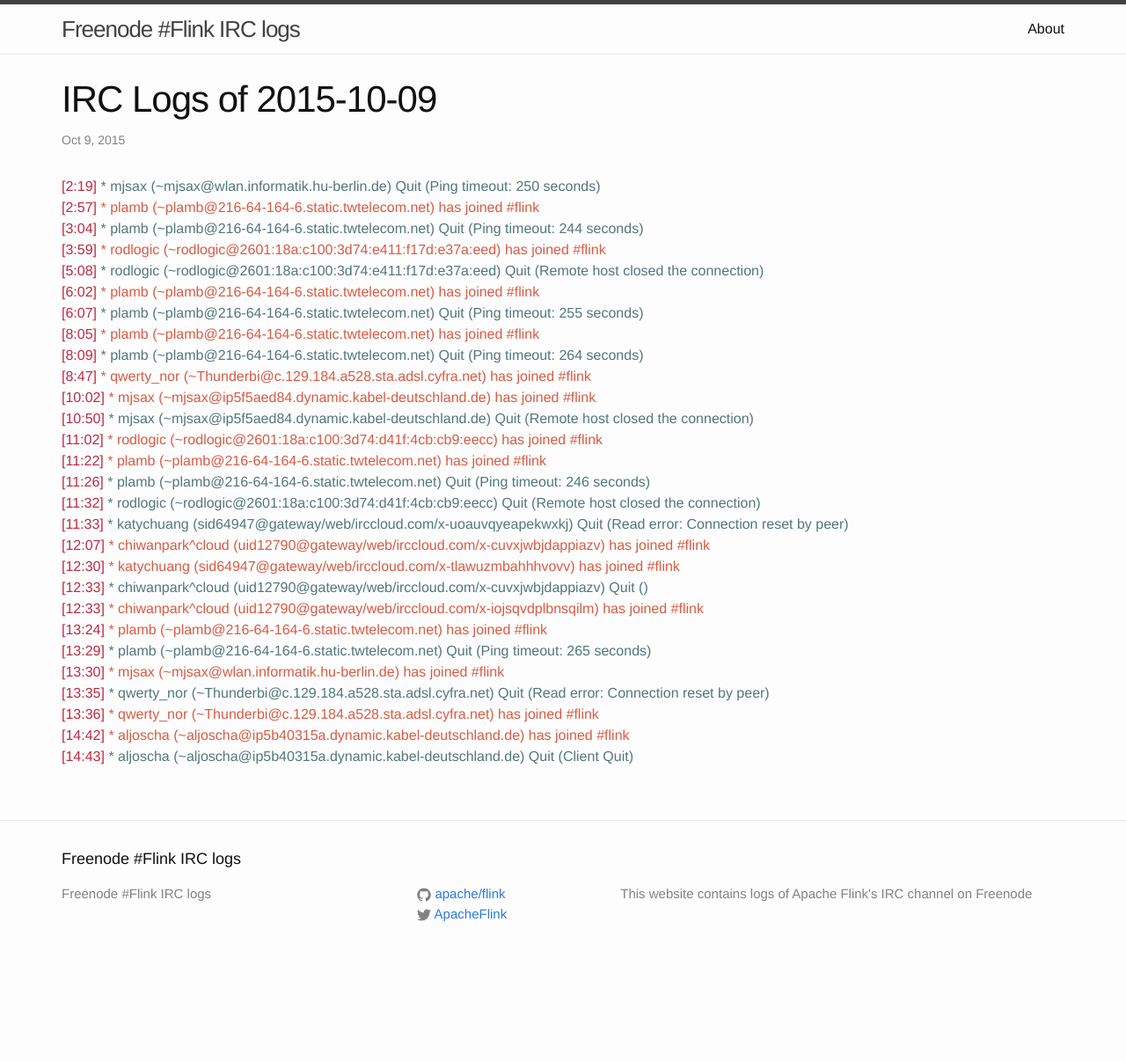
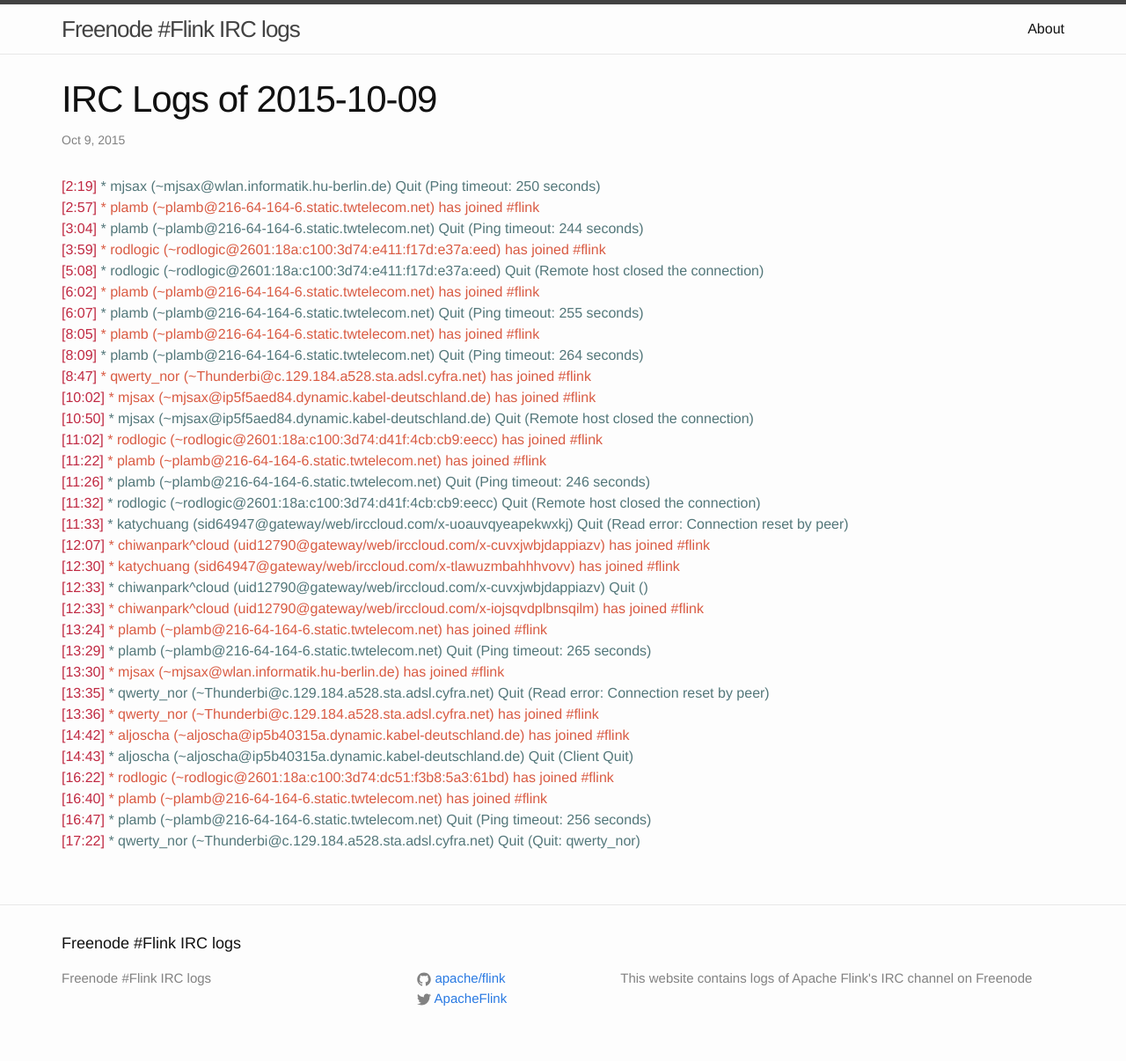
Before and after one commit to flink-irc-logs/flink-irc-logs.github.io, a Jekyll site: the page built from _posts/2015-10-09-logs.markdown, in a window 1280 px wide. Shown: the whole page at 88% size. Built offline with Jekyll 4.4.1, drawn with Linux system fonts in a browser that asks for light colours; before the commit the page ends 1110 px from its top, so only the background shows below that.

Commit message:
Update of the logs on Fri Oct  9 17:24:55 CEST 2015

```diff
--- a/_posts/2015-10-09-logs.markdown
+++ b/_posts/2015-10-09-logs.markdown
@@ -32,3 +32,7 @@
 <span class="irc-date">[13:36]</span> <span class="irc-green">* qwerty_nor (~Thunderbi@c.129.184.a528.sta.adsl.cyfra.net) has joined #flink</span><br />
 <span class="irc-date">[14:42]</span> <span class="irc-green">* aljoscha (~aljoscha@ip5b40315a.dynamic.kabel-deutschland.de) has joined #flink</span><br />
 <span class="irc-date">[14:43]</span> <span class="irc-navy">* aljoscha (~aljoscha@ip5b40315a.dynamic.kabel-deutschland.de) Quit (Client Quit)</span><br />
+<span class="irc-date">[16:22]</span> <span class="irc-green">* rodlogic (~rodlogic@2601:18a:c100:3d74:dc51:f3b8:5a3:61bd) has joined #flink</span><br />
+<span class="irc-date">[16:40]</span> <span class="irc-green">* plamb (~plamb@216-64-164-6.static.twtelecom.net) has joined #flink</span><br />
+<span class="irc-date">[16:47]</span> <span class="irc-navy">* plamb (~plamb@216-64-164-6.static.twtelecom.net) Quit (Ping timeout: 256 seconds)</span><br />
+<span class="irc-date">[17:22]</span> <span class="irc-navy">* qwerty_nor (~Thunderbi@c.129.184.a528.sta.adsl.cyfra.net) Quit (Quit: qwerty_nor)</span><br />
```
